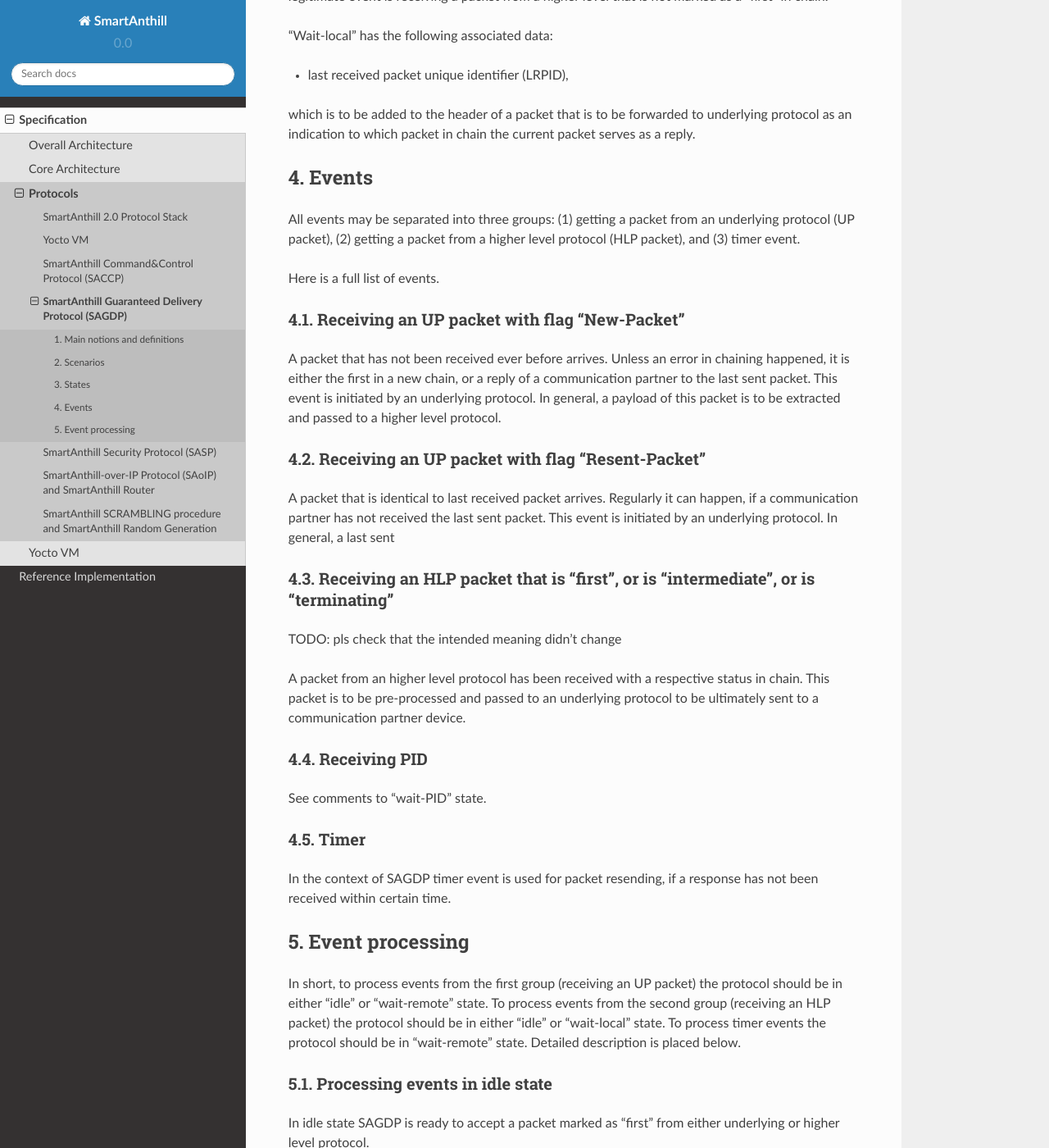
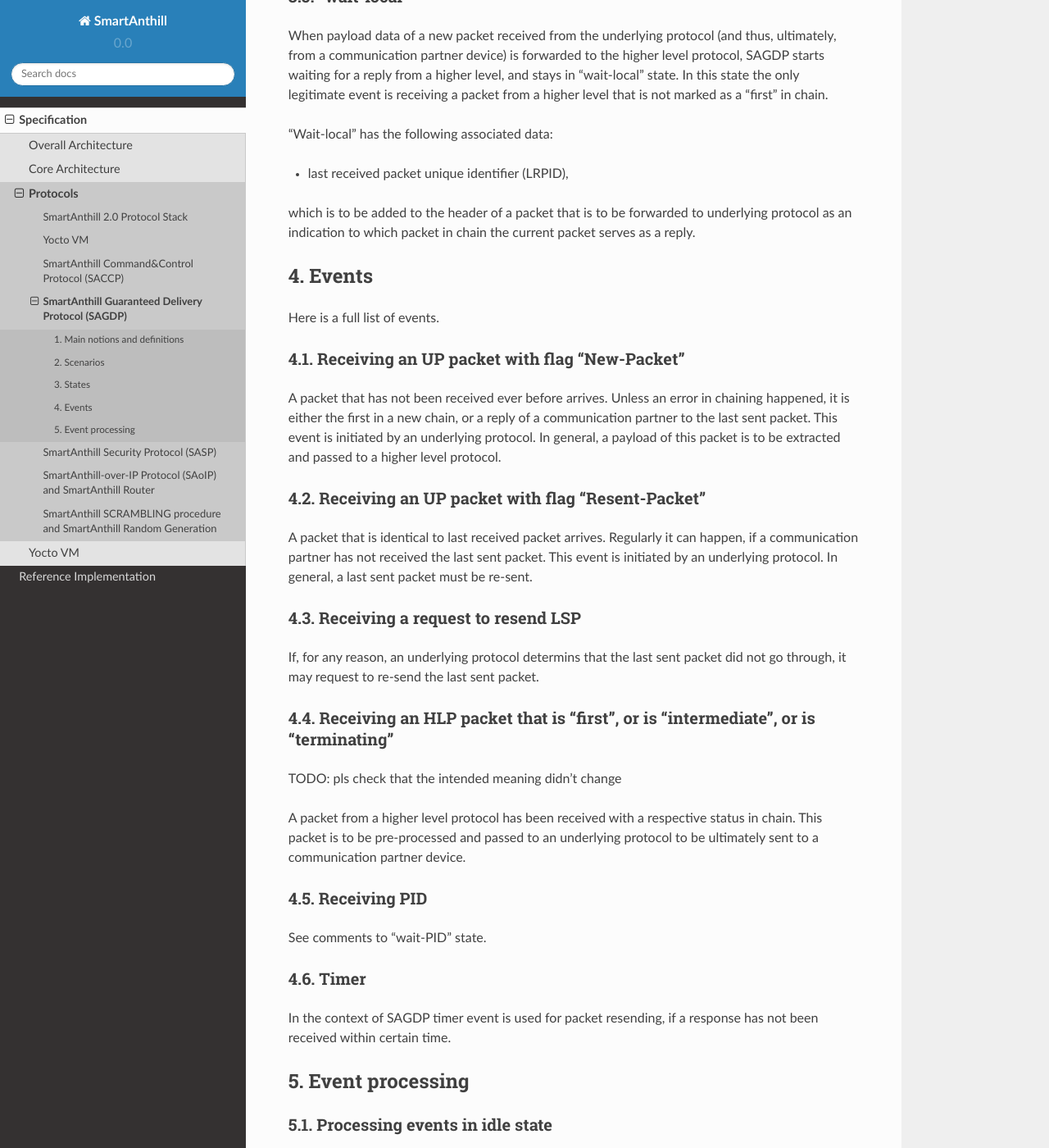
Before and after one commit to smartanthill/smartanthill2_0, a Sphinx documentation site: the page built from docs/design-documents/protocols/sagdp.rst, in a window 1280 px wide and 1400 px high, scrolled down 7419 px. Shown: the whole window at 82% size. Built offline with Sphinx 7.4.7 and the Read the Docs theme 2.0.0, drawn with Linux system fonts in a browser that asks for light colours; some of the changed text lies outside the part shown.

Commit message:
SAGDP spec: adding event (request to resend LSP)

```diff
--- a/docs/design-documents/protocols/sagdp.rst
+++ b/docs/design-documents/protocols/sagdp.rst
@@ -217,8 +217,6 @@
 4. Events
 ---------
 
-All events may be separated into three groups: (1) getting a packet from an underlying protocol (UP packet), (2) getting a packet  from a higher level protocol (HLP packet), and (3) timer event.
-
 Here is a full list of events.
 
 4.1. Receiving an UP packet with flag "New-Packet"
@@ -227,28 +225,30 @@
 
 4.2. Receiving an UP packet with flag "Resent-Packet"
 ^^^^^^^^^^^^^^^^^^^^^^^^^^^^^^^^^^^^^^^^^^^^^^^^^^^^^
-A packet that is identical to last received packet arrives. Regularly it can happen, if a communication partner has not received the last sent packet. This event is initiated by an underlying protocol. In general, a last sent
+A packet that is identical to last received packet arrives. Regularly it can happen, if a communication partner has not received the last sent packet. This event is initiated by an underlying protocol. In general, a last sent packet must be re-sent.
 
-4.3. Receiving an HLP packet that is "first", or is "intermediate", or is "terminating"
+4.3. Receiving a request to resend LSP
+^^^^^^^^^^^^^^^^^^^^^^^^^^^^^^^^^^^^^^
+If, for any reason, an underlying protocol determins that the last sent packet did not go through, it may request to re-send the last sent packet.
+
+4.4. Receiving an HLP packet that is "first", or is "intermediate", or is "terminating"
 ^^^^^^^^^^^^^^^^^^^^^^^^^^^^^^^^^^^^^^^^^^^^^^^^^^^^^^^^^^^^^^^^^^^^^^^^^^^^^^^^^^^^^^^
 
 TODO: pls check that the intended meaning didn't change
 
-A packet from an higher level protocol has been received with a respective status in chain. This packet is to be pre-processed and passed to an underlying protocol to be ultimately sent to a communication partner device.
+A packet from a higher level protocol has been received with a respective status in chain. This packet is to be pre-processed and passed to an underlying protocol to be ultimately sent to a communication partner device.
 
-4.4. Receiving PID
+4.5. Receiving PID
 ^^^^^^^^^^^^^^^^^^
 See comments to "wait-PID" state.
 
-4.5. Timer
+4.6. Timer
 ^^^^^^^^^^
 In the context of SAGDP timer event is used for packet resending, if a response has not been received within certain time.
 
 
 5. Event processing
 -------------------
-
-In short, to process events from the first group (receiving an UP packet) the protocol should be in either "idle" or "wait-remote" state. To process events from the second group (receiving an HLP packet) the protocol should be in either "idle" or "wait-local" state. To process timer events the protocol should be in "wait-remote" state. Detailed description is placed below.
 
 
 5.1. Processing events in idle state
@@ -276,7 +276,7 @@
 
 An UP packet is formed wherein HLP packet becomes a payload data, and a header contains flags regarding the position of the packet in chain ("is-first" flag is set, "is-last" is not set) and the packet PPID that is equal to LRPID. The UP packet is saved as LSP. Timer is set to RSP. The UP packet is sent to the underlying protocol. SAGDP changes its state to "wait-PID".
 
-5.1.3. Receiving an UP packet with flag "Resent-Packet"; or an HLP packet that is "intermediate"; or an HLP packet that is "terminating"
+5.1.3. Receiving an UP packet with flag "Resent-Packet"; or Receiving a request to resend LSP; or an HLP packet that is "intermediate"; or an HLP packet that is "terminating"
 ''''''''''''''''''''''''''''''''''''''''''''''''''''''''''''''''''''''''''''''''''''''''''''''''''''''''''''''''''''''''''''''''''''''''
 
 TODO: pls check that the intended meaning didn't change
@@ -308,8 +308,8 @@
 
 The packet is ignored. SAGDP does not change its state.
 
-5.2.4. Receiving an HLP packet that is "first"; or an UP packet with flag "New-Packet"; or Receiving PID
-''''''''''''''''''''''''''''''''''''''''''''''''''''''''''''''''''''''''''''''''''''''''''''''''''''''''
+5.2.4. Receiving an HLP packet that is "first"; or an UP packet with flag "New-Packet"; or Receiving PID; or Receiving a request to resend LSP
+''''''''''''''''''''''''''''''''''''''''''''''''''''''''''''''''''''''''''''''''''''''''''''''''''''''''''''''''''''''''''''''''''''''''''''''
 
 TODO: pls check that the intended meaning didn't change
 
@@ -334,8 +334,8 @@
 
 Ignored in this state.
 
-5.3.3. Receiving an HLP packet that is "first"; or receiving an HLP packet that is "intermediate"; or receiving an HLP packet that is "terminating"
-'''''''''''''''''''''''''''''''''''''''''''''''''''''''''''''''''''''''''''''''''''''''''''''''''''''''''''''''''''''''''''''''''''''''''''''''''''
+5.3.3. Receiving an HLP packet that is "first"; or receiving an HLP packet that is "intermediate"; or receiving an HLP packet that is "terminating"; or Receiving a request to resend LSP; or receiving an UP packet with flag "New-Packet"; or receiving an UP packet with flag "Resent-Packet"
+''''''''''''''''''''''''''''''''''''''''''''''''''''''''''''''''''''''''''''''''''''''''''''''''''''''''''''''''''''''''''''''''''''''''''''''''''''''''''''''''''''''''''''''''''''''''''''''''''''''''''''''''''''''''''''''''''''''''''''''''''''''''''''''''''''''''''''''''''''''''''''''''
 
 If any of these events happen in wait-remote state, consistency of data processing is broken. If implemented on Master, an error must e reported to the higher level protocol, and SAGDP transits to "idle" state. If implemented on Slave, system must send a packet with Error Message to its communication partner and then to transit to "not initialized" state thus invalidating all current data.
 
@@ -367,8 +367,8 @@
      * PPID is equal to LSPID (received packet is a response to the last sent packet): payload of the packet is reported to a higher level protocol with its status in chain, and SAGDP changes its state to idle.
      * PPID is not equal to LSPID (chain is broken): system must send a packet with Error Message to its communication partner and then to transit to "not initialized" state thus invalidating all current data.
 
-5.4.2. Receiving an UP packet with flag "Resent-Packet"
-'''''''''''''''''''''''''''''''''''''''''''''''''''''''
+5.4.2. Receiving an UP packet with flag "Resent-Packet"; or Receiving a request to resend LSP
+'''''''''''''''''''''''''''''''''''''''''''''''''''''''''''''''''''''''''''''''''''''''''''''
 
 The LSP is sent to the underlying protocol. Timer is reset [TODO: details on timer reset here and at all applicable places]
 
```
